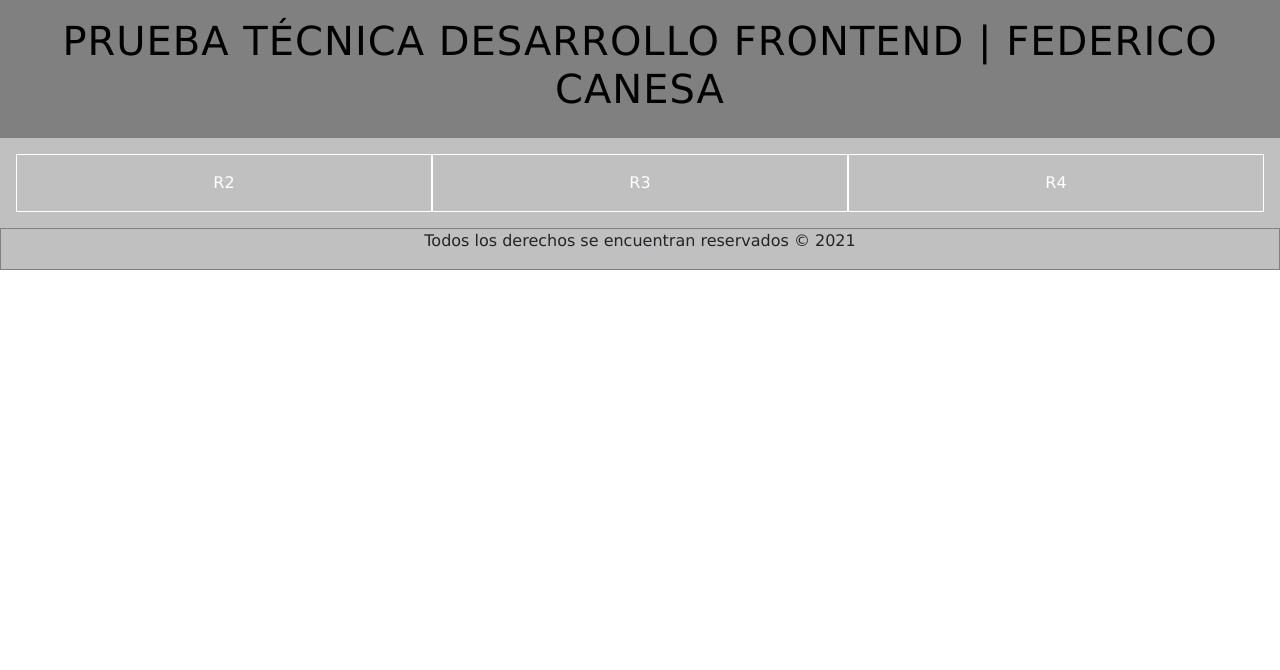
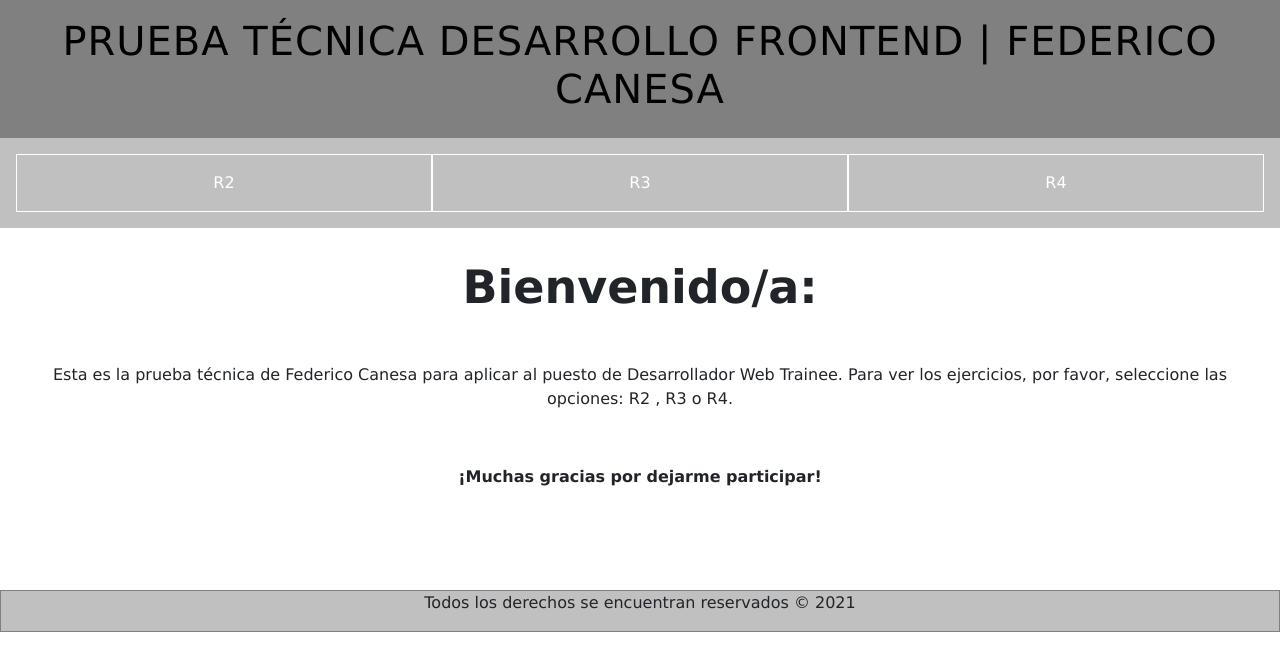
Before and after one commit to fedecanesa/MD-Digital-Solutions-prueba-tecnica, a React (Create React App) app: page / in a window 1280 px wide. Shown: the top 670 px of the page. Built offline with nearby package versions, Linux system fonts and the light colour scheme.

Commit message:
Se agrega componente de bienvenida para ruta /

```diff
--- a/src/App.js
+++ b/src/App.js
@@ -1,8 +1,9 @@
 import React from 'react';
 import { BrowserRouter as Router, Switch, Route } from "react-router-dom";
 
-import Header from './Components/Header'
-import Nav from './Components/Nav'
+import Header from './Components/Header';
+import Nav from './Components/Nav';
+import Wellcome from './Components/Wellcome';
 import Table from './Components/R2/R2';
 import Web from './Components/R3/R3';
 import Users from './Components/R4/Users';
@@ -23,10 +24,12 @@ function App() {
       />
       <Nav />
         <Switch>
+          <Route exact path="/"><Wellcome /></Route>
           <Route exact path="/R2"><Table /></Route>
           <Route exact path="/R3"><Web /></Route>
           <Route exact path="/R4"><Users /></Route>
         </Switch>
+
       <Footer
         date = {date}
       />
--- /dev/null
+++ b/src/Components/Wellcome.js
@@ -0,0 +1,15 @@
+import React  from 'react'
+
+import '../css/index.css'
+
+const Wellcome = () => {
+
+    return(
+        <div className="wellcome">
+            <h1 className="wellcame-h1">Bienvenido/a:</h1>
+            <p className="wellcome-introdution">Esta es la prueba técnica de Federico Canesa para aplicar al puesto de Desarrollador Web Trainee. Para ver los ejercicios, por favor, seleccione las opciones: R2 , R3 o R4.</p>
+            <h6 className="wellcome-h6">¡Muchas gracias por dejarme participar!</h6>
+        </div>
+    );
+}
+export default Wellcome;
--- a/src/css/index.css
+++ b/src/css/index.css
@@ -47,6 +47,27 @@ body {
   border: 1px solid black;
 }
 
+/* WELLCOME */
+.wellcome{
+  text-align: center;
+  padding-top: 2rem;
+  padding-bottom: 6rem;
+}
+.wellcame-h1{
+  font-size: 46px;
+  font-weight: bold;
+}
+.wellcome-introdution{
+  text-align: center;
+  padding: 2.5rem;
+}
+
+.wellcome-h6{
+  font-weight: bold;
+}
+
+
+
 /* FOOTER */
 .footer{
   text-align: center;
```
